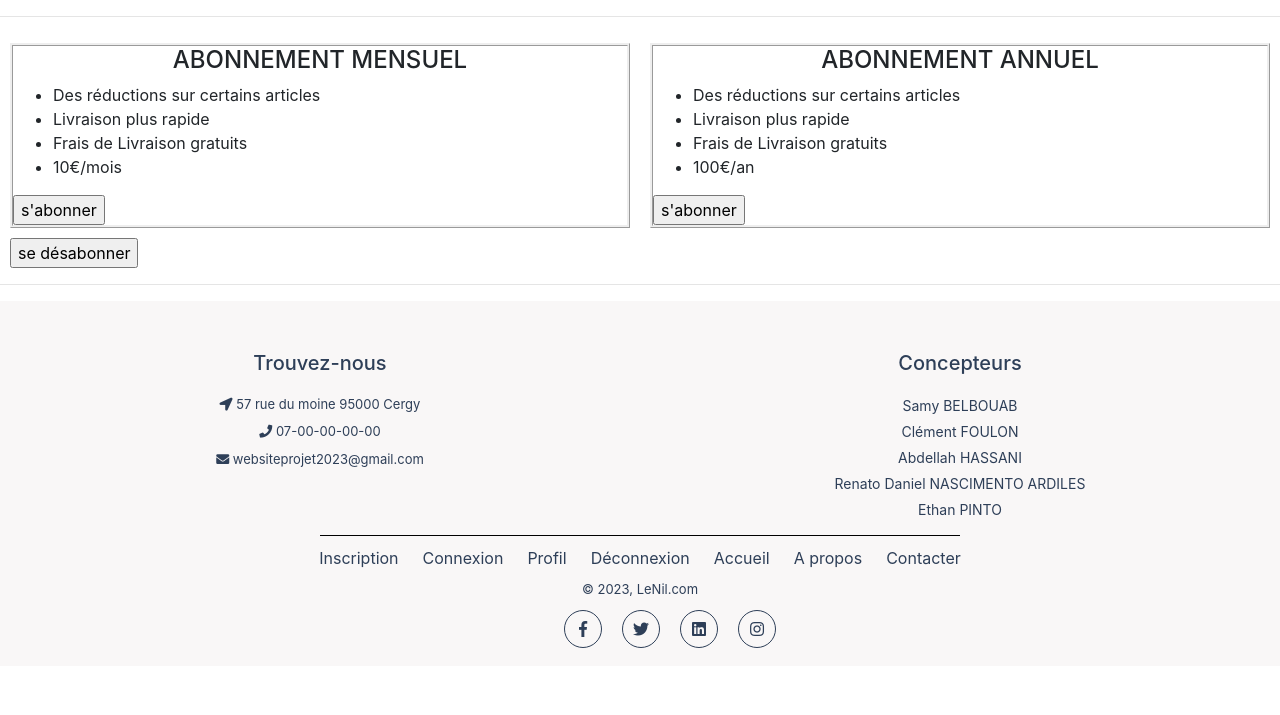
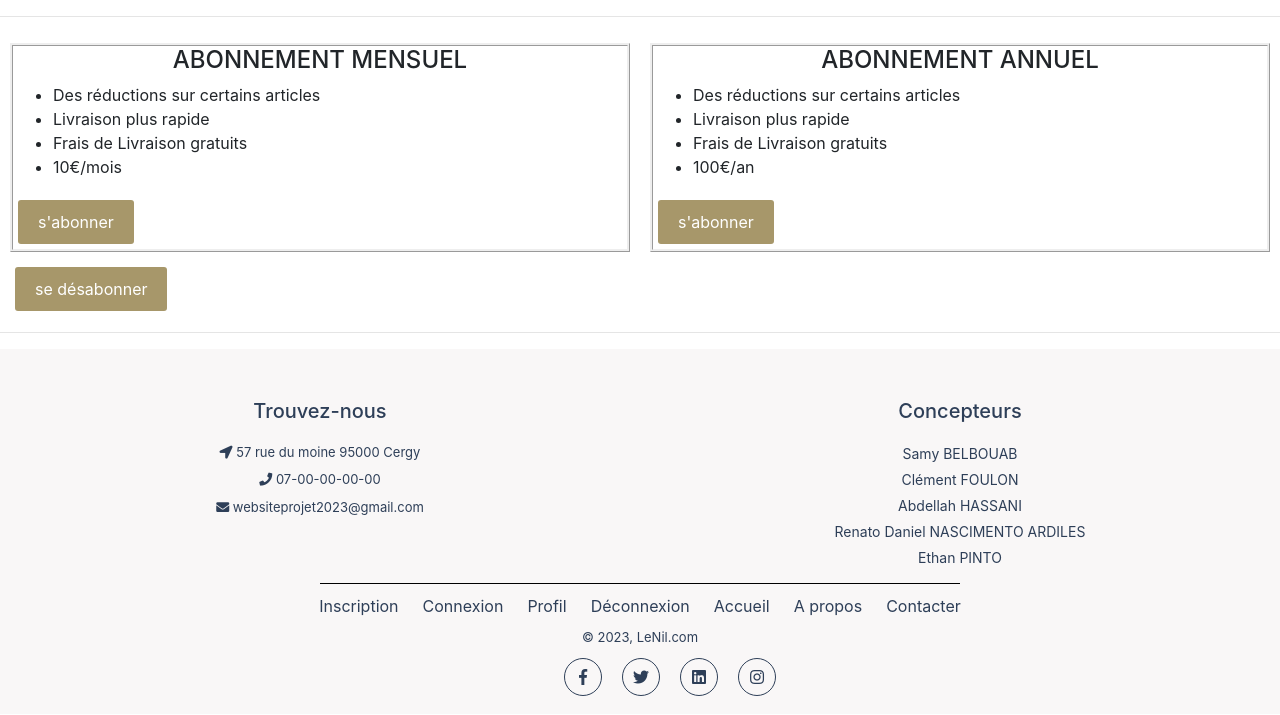
Before and after one commit to Ymasuu/LeNil, a PHP site: page /abonnement.php in a window 1280 px wide. Shown: the part 85-800 px from the top of the page. Run offline with PHP 8.4, Linux system fonts and the light colour scheme; the visitor is signed in with stand-in values (Sample User, id 1); some libraries are stand-ins or nearby versions.

Commit message:
golden bouton abonnement

```diff
--- /dev/null
+++ b/css/abonnement.css
@@ -0,0 +1,14 @@
+.conteneur {
+    display: flex;
+}
+.flex {
+    flex-grow: 1;
+    border-style: ridge;
+    margin: 10px;
+}
+h4{
+    text-align : center;
+}
+.desabonner{
+    margin-left: 10px;
+}
--- a/pages/Vue/abonnement.php
+++ b/pages/Vue/abonnement.php
@@ -12,24 +12,7 @@ if(!isset($_SESSION["UTILISATEUR"])){
 	<meta cjharset="utf-8">
 	<meta name="viewport" content="width=device-width, initial-scale=1.0">
 	<title>abonnement</title>
-    <style>
-        .conteneur {
-            display: flex;
-        }
-        .flex {
-            flex-grow: 1;
-            border-style: ridge;
-            margin: 10px;
-        }
-        h4{
-            text-align : center;
-        }
-        .desabonner{
-            margin-left: 10px;
-        }
-
-    </style>
-
+    <link rel="stylesheet" href="../../css/abonnement.css">
 	<link rel="stylesheet" href="../../css/style.css">
 	<link rel="icon" type="image/png" href="../../img/logo2.png">
 </head>
@@ -46,7 +29,7 @@ if(!isset($_SESSION["UTILISATEUR"])){
                     <li>Frais de Livraison gratuits</li>
                     <li>10€/mois</li>
                 </ul>
-                <input type="submit"  id="mensuel" name="mensuel" value="s'abonner">
+                <input class="bouton-golden" type="submit"  id="mensuel" name="mensuel" value="s'abonner">
             </div>
             <div class="flex">
                 <h4>ABONNEMENT ANNUEL</h4>
@@ -56,11 +39,11 @@ if(!isset($_SESSION["UTILISATEUR"])){
                     <li>Frais de Livraison gratuits</li>
                     <li>100€/an</li>
                 </ul>
-                <input type="submit" id="annuel" name="annuel" value="s'abonner">
+                <input class="bouton-golden" type="submit" id="annuel" name="annuel" value="s'abonner">
             </div>
         </form>
         <form action="../Contrôleur/process_abonnement.php" class="desabonner" method="POST">
-            <input type="submit" id="desabonner" name="desabonner" value="se désabonner">
+            <input class="bouton-golden" type="submit" id="desabonner" name="desabonner" value="se désabonner">
         </form>
         <hr> <!-- Repère visuel temporaire -->
 		<?php include '../../templates/footer.php'; ?>
```
